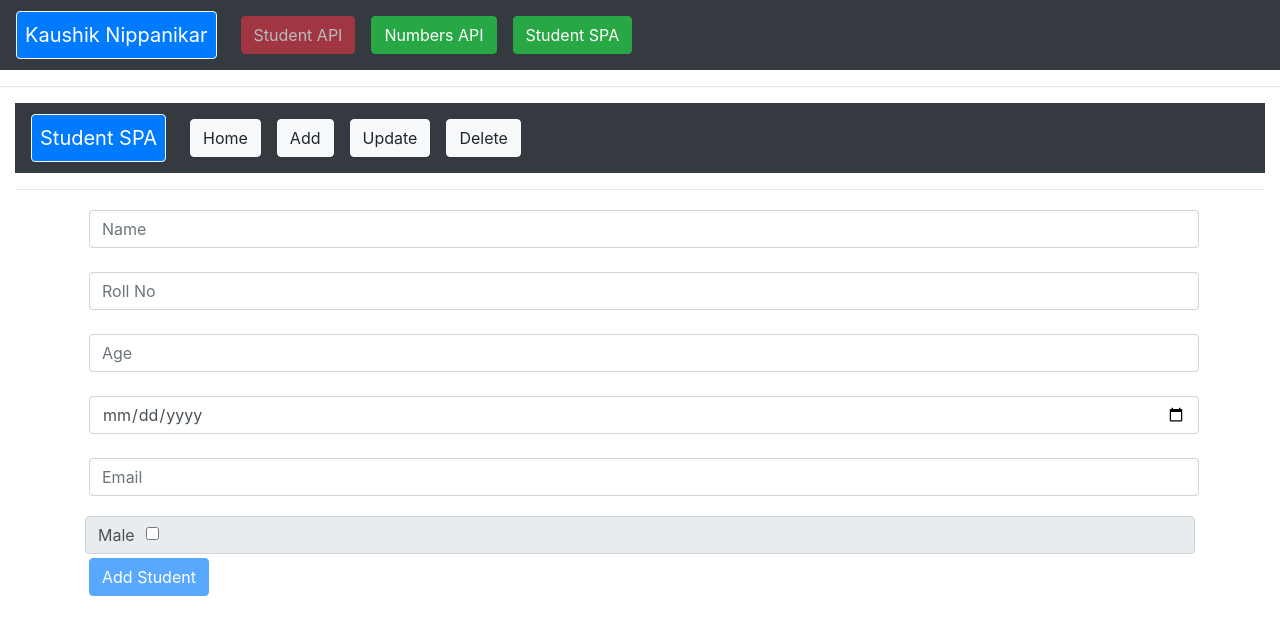
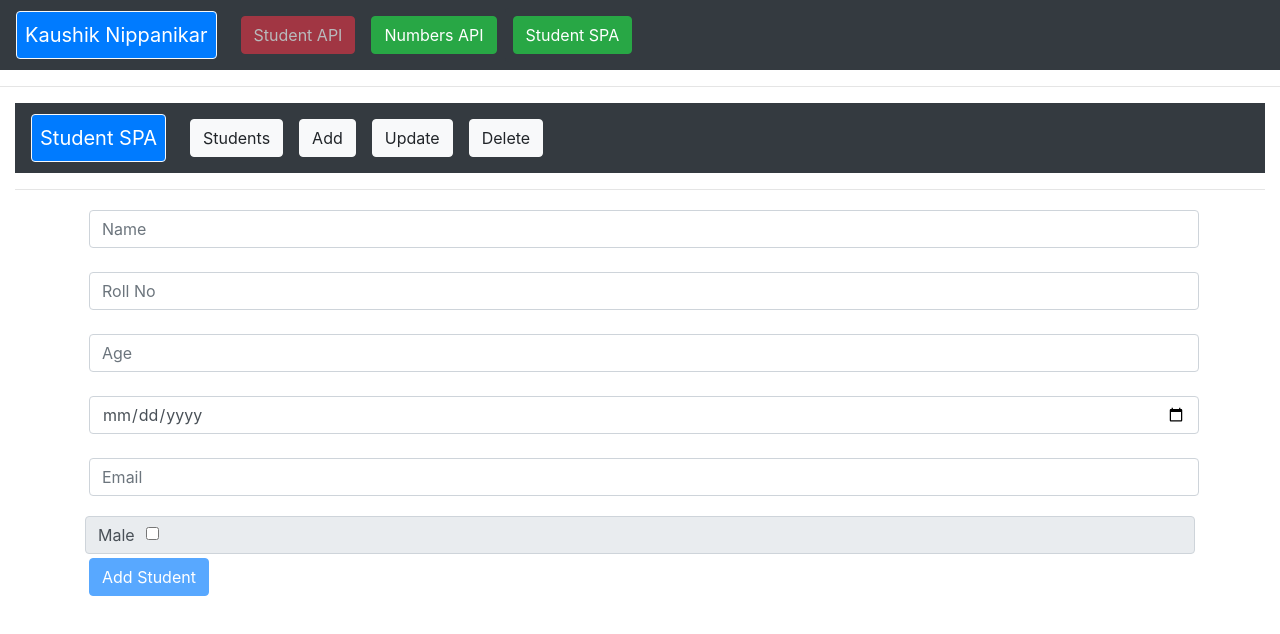
Before and after one commit to Kaushik1998/Angular, an Angular app: page /studentSpa/add in a window 1280 px wide. Shown: the top 634 px of the page. Built offline with nearby package versions, Linux system fonts and the light colour scheme.

Commit message:
Changes to Student SPA Routing

```diff
--- a/src/app/app-routing.module.ts
+++ b/src/app/app-routing.module.ts
@@ -28,6 +28,7 @@ const routes: Routes = [
         component: StudentSpaLandingPageComponent,
         pathMatch: "full",
       },
+      { path: "home", component: StudentSpaLandingPageComponent },
       { path: "students", component: StudentSpaStudentsComponent },
       { path: "add", component: AddStudentComponent },
       { path: "update", component: UpdateStudentComponent },
--- a/src/app/student-spa/student-spa.component.html
+++ b/src/app/student-spa/student-spa.component.html
@@ -1,5 +1,8 @@
 <nav class="navbar navbar-expand-lg navbar-dark bg-dark">
-  <button class="btn btn-primary navbar-brand border border-light p-2">
+  <button
+    class="btn btn-primary navbar-brand border border-light p-2"
+    routerLink="home"
+  >
     Student SPA
   </button>
   <button
@@ -17,7 +20,7 @@
     <ul class="navbar-nav text-center">
       <li class="nav-item active">
         <a class="nav-link" routerLink="students">
-          <button type="button" class="btn btn-light">Home</button>
+          <button type="button" class="btn btn-light">Students</button>
         </a>
       </li>
       <li class="nav-item active">
```
